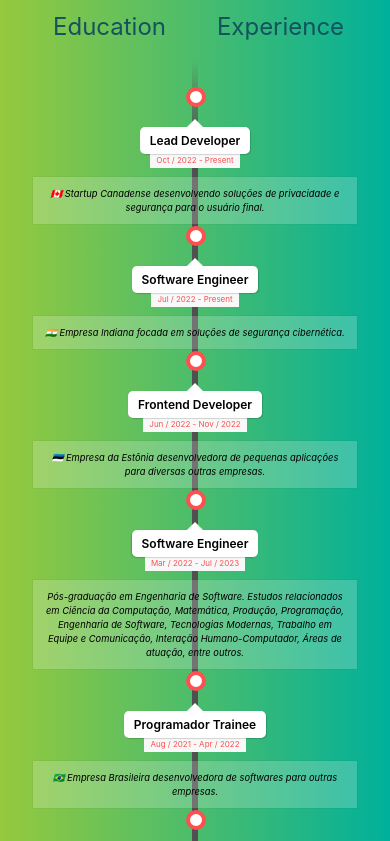
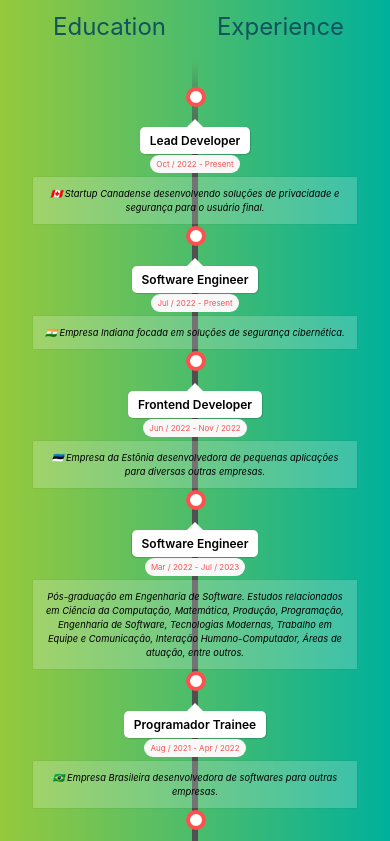
Before and after one commit to arnonrdp/Portfolio, a Next.js app: page /timeline in a window 390 px wide. Shown: the top 841 px of the page. Built offline with nearby package versions, Linux system fonts and the light colour scheme.

Commit message:
Reestilizado posicionamento do período

```diff
--- a/src/pages/timeline.tsx
+++ b/src/pages/timeline.tsx
@@ -14,9 +14,9 @@ export default function Timeline() {
             <div className={item.education ? styles.direction_l : styles.direction_r}>
               <div className={styles.flag_wrapper}>
                 <span className={styles.flag}>{item.title}</span>
-                <span className={styles.time_wrapper}>
-                  <span className={styles.time}>{item.time}</span>
-                </span>
+              </div>
+              <div className={styles.time_wrapper}>
+                <span className={styles.time}>{item.time}</span>
               </div>
               <div className={styles.desc}>{item.description}</div>
             </div>
--- a/src/styles/components/Timeline.module.css
+++ b/src/styles/components/Timeline.module.css
@@ -145,23 +145,17 @@
 
 .time_wrapper {
   color: rgb(250, 80, 80);
-  display: inline;
+  display: block;
   font-size: 0.66666em;
   line-height: 1em;
-  vertical-align: middle;
-}
-
-.direction_l .time_wrapper {
-  float: left;
-}
-
-.direction_r .time_wrapper {
-  float: right;
+  margin-top: 12px;
+  position: relative;
+  z-index: 14;
 }
 
 .time {
   background: rgb(248, 248, 248);
-  display: inline-block;
+  border-radius: 12px;
   padding: 4px 6px;
 }
 
@@ -234,21 +228,6 @@
     width: 0;
   }
 
-  .time_wrapper {
-    display: block;
-    margin: 4px 0 0 0;
-    position: relative;
-    z-index: 14;
-  }
-
-  .direction_l .time_wrapper {
-    float: none;
-  }
-
-  .direction_r .time_wrapper {
-    float: none;
-  }
-
   .desc {
     background: rgba(255, 255, 255, 0.2);
     -moz-box-shadow: 0 0 1px rgba(0, 0, 0, 0.2);
```
